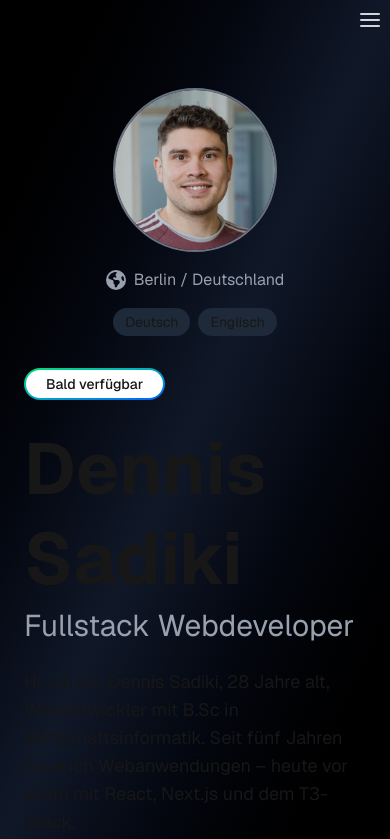
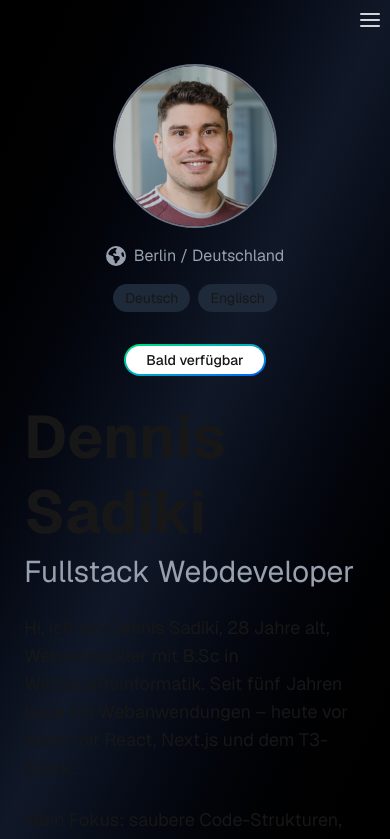
Before and after one commit to AchillesGit/portfolio, a Next.js app: page /profil in a window 390 px wide. Shown: the top 839 px of the page. Built offline with nearby package versions, Linux system fonts and the light colour scheme.

Commit message:
Refactor Header, Services, and About components for improved layout, responsiveness, and styling consistency

```diff
--- a/app/components/header.tsx
+++ b/app/components/header.tsx
@@ -50,39 +50,39 @@ export default function Header() {
         </button>
       </nav>
       {menuOpen && (
-        <div className='flex flex-col mt-2 space-y-2 md:hidden bg-black/5 backdrop-blur-md p-4 rounded-md shadow-md'>
+        <div className='flex flex-col absolute end-4 top-10 items-end space-y-2 md:hidden fade-in bg-black/9 backdrop-blur-md rounded-md shadow-xl w-full h-full'>
           <Link
             href='/'
             onClick={() => setMenuOpen(false)}
-            className='transition-colors text-gray-300 hover:text-gray-50'
+            className='text-white'
           >
             Startseite
           </Link>
           <Link
             href='/profil'
             onClick={() => setMenuOpen(false)}
-            className='transition-colors text-gray-300 hover:text-gray-50'
+            className='text-white'
           >
             Über mich
           </Link>
           <Link
             href='/leistungen'
             onClick={() => setMenuOpen(false)}
-            className='transition-colors text-gray-300 hover:text-gray-50'
+            className='text-white'
           >
             Leistungen
           </Link>
           <Link
             href='/projekte'
             onClick={() => setMenuOpen(false)}
-            className='transition-colors text-gray-300 hover:text-gray-50'
+            className='text-white'
           >
             Projekte
           </Link>
           <Link
             href='/kontakt'
             onClick={() => setMenuOpen(false)}
-            className='transition-colors text-gray-300 hover:text-gray-50'
+            className='text-white'
           >
             Kontakt
           </Link>
--- a/app/leistungen/page.tsx
+++ b/app/leistungen/page.tsx
@@ -48,7 +48,7 @@ const services = [
 
 export default function Services() {
   return (
-    <section className='p-20 fade-in'>
+    <section className='p-4 md:p-20 fade-in'>
       <div className='container mx-auto px-4 text-center'>
         <h2 className='text-3xl md:text-4xl font-bold mb-10'>
           Moderne Webentwicklung auf den Punkt{" "}
--- a/app/profil/page.tsx
+++ b/app/profil/page.tsx
@@ -5,7 +5,7 @@ import Link from "next/link";
 
 export default function About() {
   return (
-    <section className='py-12 px-6  fade-in'>
+    <section className='py-6 md:py-12 px-6  fade-in'>
       <div className='max-w-4xl mx-auto grid md:grid-cols-3 gap-8'>
         <div className='flex flex-col items-center space-y-4'>
           {/* Avatar */}
@@ -36,13 +36,15 @@ export default function About() {
         </div>
 
         <div className='md:col-span-2 flex flex-col space-y-6'>
-          <div>
+          <div className='flex md:justify-start justify-center'>
             <AvailabilityBadge />
           </div>
 
           {/* Name & Role */}
           <div>
-            <h1 className='text-7xl font-bold leading-tight'>Dennis Sadiki</h1>
+            <h1 className='text-6xl md:text-7xl font-bold leading-tight'>
+              Dennis Sadiki
+            </h1>
             <p className='text-3xl text-gray-400 mt-1'>
               Fullstack Webdeveloper
             </p>
```
